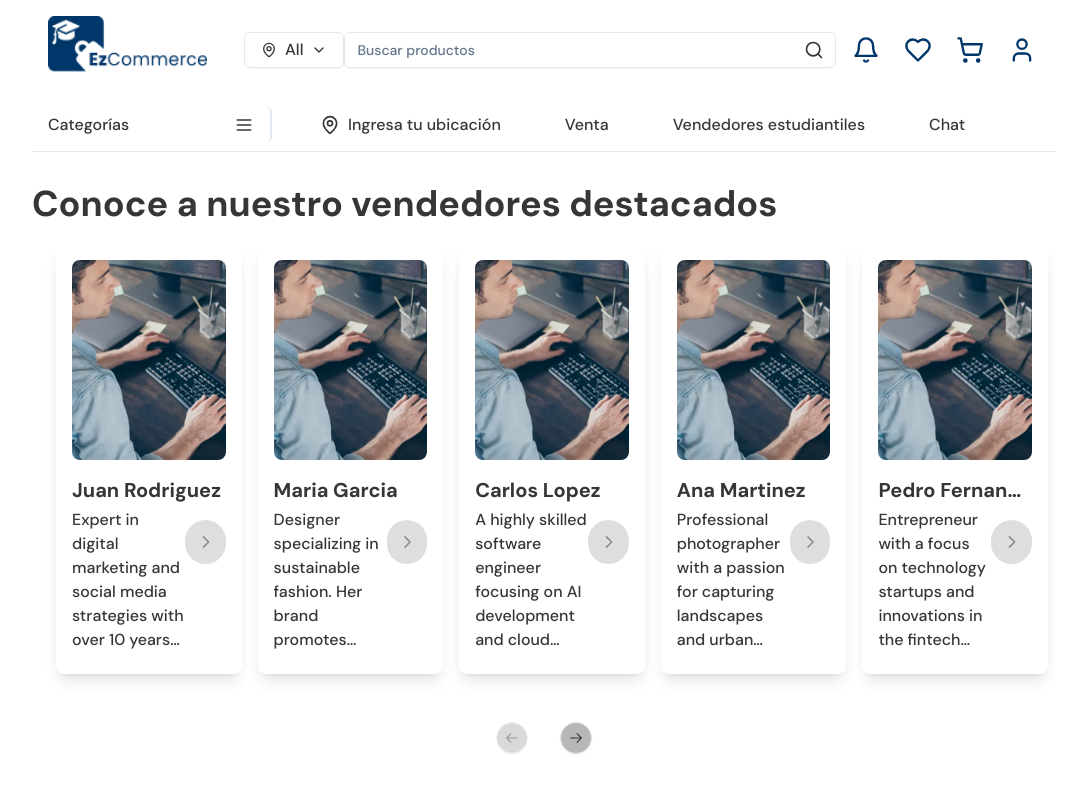
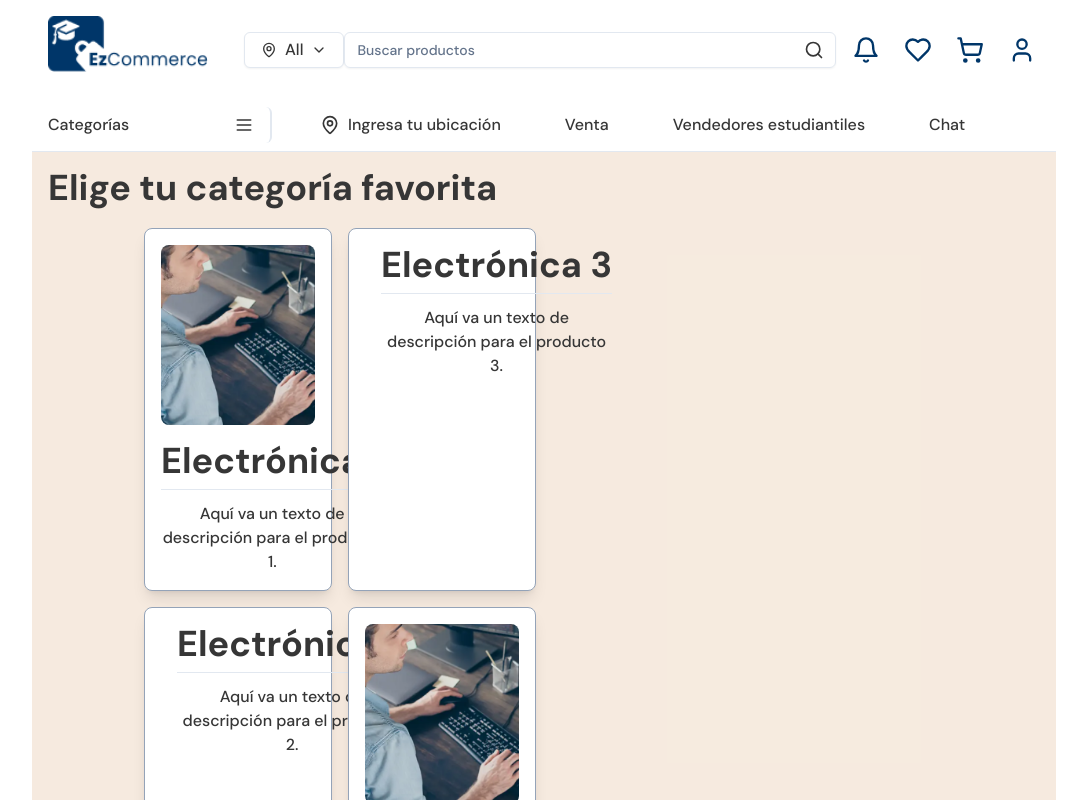
Before and after one commit to angel4uu/ezcommerce-angela-s-version, a React (Vite) app in the folder Desarrollo/PVCU/Fuentes/frontend/: page / in a window 1280 px wide. Shown: the top 800 px of the page, without its empty margins (96-1183 px from the left). Built offline with nearby package versions, Linux system fonts and the light colour scheme.

Commit message:
categories grid

```diff
--- a/Desarrollo/PVCU/Fuentes/frontend/src/components/carousels/index.ts
+++ /dev/null
@@ -1,5 +0,0 @@
-import { SellersCard } from "./sellers-card";
-
-export{
-    SellersCard
-}
--- /dev/null
+++ b/Desarrollo/PVCU/Fuentes/frontend/src/components/mainPage/categories-card.tsx
@@ -0,0 +1,32 @@
+import { useNavigate } from "react-router";
+
+interface ICategoriesCardProps {
+    id:string,
+    image:string,
+    title:string,
+    description:string,
+    colSpan:number,
+    rowSpan:number
+}
+
+export const CategoriesCard = ({id, image, title, description, colSpan, rowSpan }:ICategoriesCardProps) => {
+    const navigate = useNavigate()
+    const goToCategory = () => navigate(`/userId/search/${id}`)
+    return (
+      <button className={`col-span-${colSpan} row-span-${rowSpan} bg-white rounded-lg shadow-lg border-[1.5px] border-slate-400 p-4 flex flex-${colSpan === 2 ?'row':'col'} gap-4`}
+        onClick={() => goToCategory()}>
+        <div className={colSpan === 1 ? 'w-full':'w-1/2'}>
+          <img
+            src={image}
+            className='w-full h-[180px] object-cover rounded-lg'
+            alt={title}
+          />
+        </div>
+        <div >
+          <h2 className='text-left truncate text-4xl font-bold mb-2 text-terciaryLight dark:text-terciaryDark'>{title}</h2>
+          <hr className="mb-3"/>
+          <p className='line-clamp-6'>{description}</p>
+        </div>
+      </button>
+    );
+  };
--- /dev/null
+++ b/Desarrollo/PVCU/Fuentes/frontend/src/components/mainPage/index.ts
@@ -0,0 +1,7 @@
+import { CategoriesCard } from "./categories-card";
+import { SellersCard } from "./sellers-card";
+
+export{
+    SellersCard,
+    CategoriesCard
+}
--- a/Desarrollo/PVCU/Fuentes/frontend/src/components/carousels/sellers-card.tsx
+++ b/Desarrollo/PVCU/Fuentes/frontend/src/components/mainPage/sellers-card.tsx
@@ -42,7 +42,7 @@ export const SellersCard = (
                             </p>
                         </div>
                         <div className='justify-items-center pt-3' >
-                            <button className='rounded-full bg-[#B7B7B7] opacity-45 p-2'
+                            <button className='rounded-full bg-[#B7B7B7] bg-opacity-45 p-2'
                                 onClick={() => goToProfile()}
                             >
                                 <img className='h-7 w-7' src={rightArrow} />
--- a/Desarrollo/PVCU/Fuentes/frontend/src/mocks/mainPage-mocks.ts
+++ b/Desarrollo/PVCU/Fuentes/frontend/src/mocks/mainPage-mocks.ts
@@ -1,4 +1,4 @@
-import { ISellersCardProps } from "../components/carousels/sellers-card";
+import { ISellersCardProps } from "../components/mainPage/sellers-card";
 import TestImage from '../assets/persona_computadora.png'
 
 export const distinguishedSellers: ISellersCardProps[] = [
@@ -59,3 +59,37 @@ export const distinguishedSellers: ISellersCardProps[] = [
         imageSrc: TestImage
     }
 ]
+
+export const categories = [
+    {
+      id:'Electrónica 1',
+      image: TestImage,
+      title: 'Electrónica 1',
+      description: 'Aquí va un texto de descripción para el producto 1.',
+      colSpan: 1,
+      rowSpan: 2,
+    },
+    { id: 'Electrónica 2',
+      image: TestImage,
+      title: 'Electrónica 2',
+      description: 'Aquí va un texto de descripción para el producto 2.',
+      colSpan: 2,
+      rowSpan: 1,
+    },
+    {
+      id:'elec3',
+      image: TestImage,
+      title: 'Electrónica 3',
+      description: 'Aquí va un texto de descripción para el producto 3.',
+      colSpan: 2,
+      rowSpan: 1,
+    },
+    {
+      id:'dads',
+      image: TestImage,
+      title: 'Electrónica 4',
+      description: 'Aquí va un texto de descripción para el producto 4.',
+      colSpan: 1,
+      rowSpan: 2,
+    },
+  ];
--- a/Desarrollo/PVCU/Fuentes/frontend/src/pages/Epica03/MainPage.tsx
+++ b/Desarrollo/PVCU/Fuentes/frontend/src/pages/Epica03/MainPage.tsx
@@ -7,8 +7,8 @@ import {
   CarouselNext,
   CarouselPrevious,
 } from "@/components/ui/carousel"
-import { SellersCard } from '../../components/carousels';
-import { distinguishedSellers } from '../../mocks/mainPage-mocks';
+import { CategoriesCard, SellersCard } from '../../components/mainPage';
+import { categories, distinguishedSellers } from '../../mocks/mainPage-mocks';
 
 
 export const MainPage = () => {
@@ -23,15 +23,32 @@ export const MainPage = () => {
         <title>Ezcommerce</title>
       </Helmet>
 
-      <div className="container w-full mx-auto min-h-[400px]">
+      <div className="container  w-full mx-auto min-h-[400px]">
         <div>
 
         </div>
         <div>
 
         </div>
-        <div>
 
+        <div className='bg-cover bg-[#F2E2D2] bg-opacity-70 w-full p-4'>
+            <div className=' mb-5 '>
+              <h2 className='text-left text-4xl font-bold mb-2 text-terciaryLight dark:text-terciaryDark '>Elige tu categoría favorita</h2>
+            </div>
+            <div className='grid grid-cols-4 grid-rows-2 gap-4 grid-flow-col px-24'>
+            {categories.map((category, index) => (
+              <CategoriesCard
+                id={category.id}
+                key={index}
+                image={category.image}
+                title={category.title}
+                description={category.description}
+                colSpan={category.colSpan}
+                rowSpan={category.rowSpan}
+              />
+            ))}
+
+            </div>
         </div>
         <div className='mx-auto mb-10'>
             <div className='mt-8 mb-5'>
@@ -43,7 +60,7 @@ export const MainPage = () => {
                         {
                           distinguishedSellers.map((seller) => (
                             <>
-                            <CarouselItem className='basis-1/5'>
+                            <CarouselItem className='basis-1/1 sm:basis-1/2 md:basis-1/3 xl:basis-1/5'>
                                 <SellersCard
                                     id={seller.id}
                                     name={seller.name}
```
